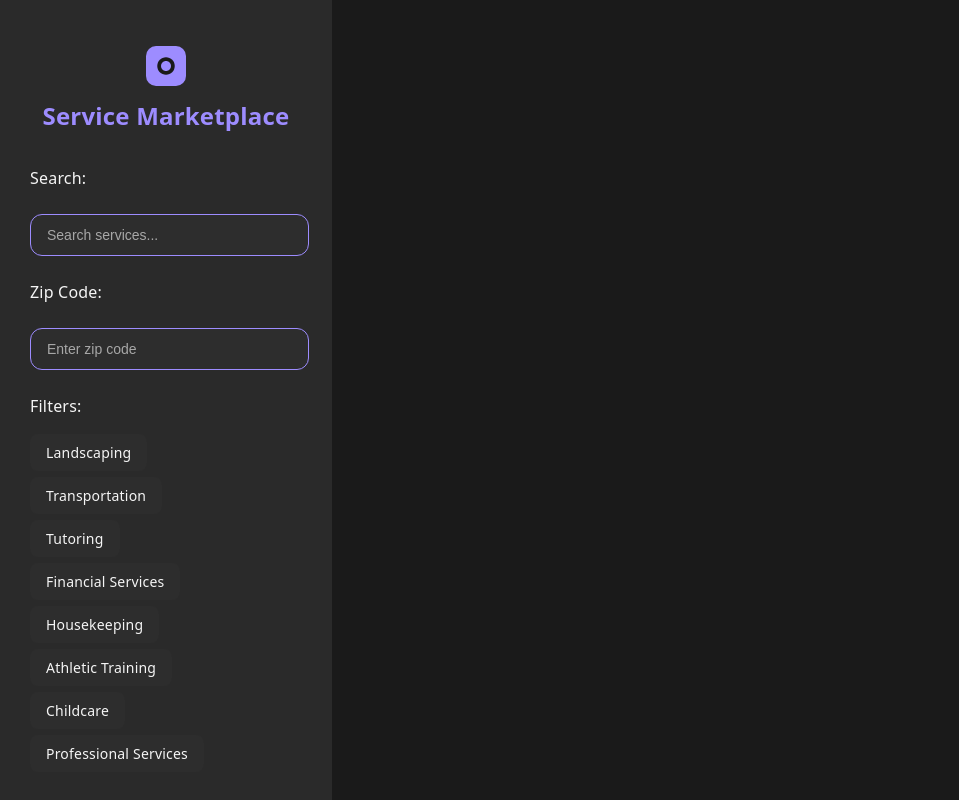
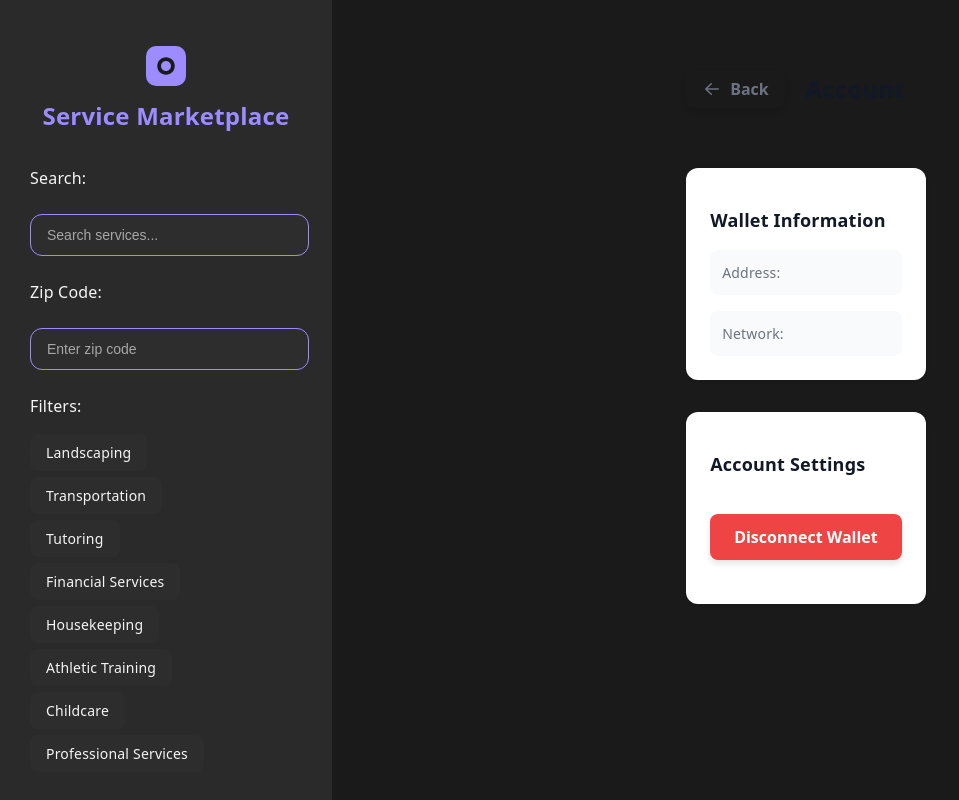
Before and after one commit to RichCanvas3/service-marketplace, a React (Vite) app in the folder client/: page /account in a window 1280 px wide. Shown: the whole page, without its empty margins (0-959 px from the left). Built offline with nearby package versions, Linux system fonts and the light colour scheme.

Commit message:
Add MetaMask integration with account page and network detection

```diff
--- a/client/src/App.tsx
+++ b/client/src/App.tsx
@@ -9,6 +9,7 @@ import GaragePage from './pages/GaragePage';
 import TutoringPage from './pages/TutoringPage';
 import DesignPage from './pages/DesignPage';
 import LoyaltyCardPage from './pages/LoyaltyCardPage';
+import AccountPage from './pages/AccountPage';
 import { ZipCodeProvider } from './context/ZipCodeContext';
 import { SearchProvider } from './context/SearchContext';
 import SideNav from './components/SideNav';
@@ -31,6 +32,7 @@ const App: React.FC = () => {
                 <Route path="/abct" element={<TutoringPage />} />
                 <Route path="/ccds" element={<DesignPage />} />
                 <Route path="/loyalty-card" element={<LoyaltyCardPage />} />
+                <Route path="/account" element={<AccountPage />} />
               </Routes>
             </Router>
           </div>
--- /dev/null
+++ b/client/src/pages/AccountPage.tsx
@@ -0,0 +1,220 @@
+import React, { useState, useEffect } from 'react';
+import { useNavigate } from 'react-router-dom';
+import { ArrowLeftIcon } from '@heroicons/react/20/solid';
+
+const AccountPage: React.FC = () => {
+  const navigate = useNavigate();
+  const account = localStorage.getItem('walletAddress');
+  const [network, setNetwork] = useState<string>('');
+
+  useEffect(() => {
+    const getNetwork = async () => {
+      if (window.ethereum) {
+        try {
+          const chainId = await window.ethereum.request({ method: 'eth_chainId' });
+          // Convert chainId to network name
+          switch (chainId) {
+            case '0x1':
+              setNetwork('Ethereum Mainnet');
+              break;
+            case '0xe704':
+              setNetwork('Linea Mainnet');
+              break;
+            case '0xe705':
+              setNetwork('Linea Testnet');
+              break;
+            default:
+              setNetwork(`Unknown Network (${chainId})`);
+          }
+        } catch (error) {
+          console.error('Error getting network:', error);
+          setNetwork('Error fetching network');
+        }
+      }
+    };
+
+    getNetwork();
+
+    // Listen for network changes
+    if (window.ethereum) {
+      window.ethereum.on('chainChanged', (chainId: string) => {
+        switch (chainId) {
+          case '0x1':
+            setNetwork('Ethereum Mainnet');
+            break;
+          case '0xe704':
+            setNetwork('Linea Mainnet');
+            break;
+          case '0xe705':
+            setNetwork('Linea Testnet');
+            break;
+          default:
+            setNetwork(`Unknown Network (${chainId})`);
+        }
+      });
+    }
+
+    return () => {
+      if (window.ethereum) {
+        window.ethereum.removeListener('chainChanged', () => {});
+      }
+    };
+  }, []);
+
+  const handleDisconnect = async () => {
+    try {
+      // Clear local storage
+      localStorage.removeItem('walletAddress');
+
+      // Clear MetaMask connection
+      if (window.ethereum) {
+        // Request MetaMask to disconnect
+        await window.ethereum.request({
+          method: 'wallet_revokePermissions',
+          params: [{ eth_accounts: {} }]
+        });
+      }
+
+      // Navigate back to home
+      navigate('/');
+    } catch (error) {
+      console.error('Error disconnecting wallet:', error);
+      alert('Failed to disconnect wallet. Please try again.');
+    }
+  };
+
+  return (
+    <div style={styles.container}>
+      <div style={styles.header}>
+        <button
+          onClick={() => navigate('/')}
+          style={styles.backButton}
+        >
+          <ArrowLeftIcon style={styles.backIcon} />
+          Back
+        </button>
+        <h1 style={styles.title}>Account</h1>
+      </div>
+
+      <div style={styles.content}>
+        <div style={styles.section}>
+          <h2 style={styles.sectionTitle}>Wallet Information</h2>
+          <div style={styles.walletInfo}>
+            <div style={styles.infoRow}>
+              <span style={styles.label}>Address:</span>
+              <span style={styles.value}>{account}</span>
+            </div>
+            <div style={styles.infoRow}>
+              <span style={styles.label}>Network:</span>
+              <span style={styles.value}>{network}</span>
+            </div>
+          </div>
+        </div>
+
+        <div style={styles.section}>
+          <h2 style={styles.sectionTitle}>Account Settings</h2>
+          <button
+            onClick={handleDisconnect}
+            style={styles.disconnectButton}
+          >
+            Disconnect Wallet
+          </button>
+        </div>
+      </div>
+    </div>
+  );
+};
+
+const styles = {
+  container: {
+    maxWidth: '800px',
+    margin: '0 auto',
+    padding: '20px',
+  },
+  header: {
+    display: 'flex',
+    alignItems: 'center',
+    marginBottom: '40px',
+    position: 'relative' as const,
+  },
+  backButton: {
+    display: 'flex',
+    alignItems: 'center',
+    background: 'none',
+    border: 'none',
+    color: '#6B7280',
+    cursor: 'pointer',
+    fontSize: '16px',
+    padding: '8px 16px',
+    borderRadius: '8px',
+    transition: 'background-color 0.2s',
+    ':hover': {
+      backgroundColor: '#F3F4F6',
+    },
+  },
+  backIcon: {
+    width: '20px',
+    height: '20px',
+    marginRight: '8px',
+  },
+  title: {
+    fontSize: '24px',
+    fontWeight: '600',
+    color: '#111827',
+    margin: '0 auto',
+  },
+  content: {
+    display: 'flex',
+    flexDirection: 'column' as const,
+    gap: '32px',
+  },
+  section: {
+    backgroundColor: '#FFFFFF',
+    borderRadius: '12px',
+    padding: '24px',
+    boxShadow: '0 1px 3px rgba(0, 0, 0, 0.1)',
+  },
+  sectionTitle: {
+    fontSize: '18px',
+    fontWeight: '600',
+    color: '#111827',
+    marginBottom: '16px',
+  },
+  walletInfo: {
+    display: 'flex',
+    flexDirection: 'column' as const,
+    gap: '16px',
+  },
+  infoRow: {
+    display: 'flex',
+    justifyContent: 'space-between',
+    alignItems: 'center',
+    padding: '12px',
+    backgroundColor: '#F9FAFB',
+    borderRadius: '8px',
+  },
+  label: {
+    color: '#6B7280',
+    fontSize: '14px',
+  },
+  value: {
+    color: '#111827',
+    fontSize: '14px',
+    fontFamily: 'monospace',
+  },
+  disconnectButton: {
+    backgroundColor: '#EF4444',
+    color: '#FFFFFF',
+    border: 'none',
+    padding: '12px 24px',
+    borderRadius: '8px',
+    fontSize: '16px',
+    cursor: 'pointer',
+    transition: 'background-color 0.2s',
+    ':hover': {
+      backgroundColor: '#DC2626',
+    },
+  },
+};
+
+export default AccountPage;
--- a/client/src/pages/RootPage.tsx
+++ b/client/src/pages/RootPage.tsx
@@ -1,13 +1,56 @@
 import { ShoppingCartIcon, BriefcaseIcon, UserCircleIcon, StarIcon } from '@heroicons/react/20/solid';
-import { Link } from 'react-router-dom';
+import { Link, useNavigate } from 'react-router-dom';
+import { useState, useEffect } from 'react';
 import '../custom-styles.css';
 import ServiceList from '../components/ServiceList';
 import { useZipCode } from '../context/ZipCodeContext';
 import { useSearch } from '../context/SearchContext';
 
+declare global {
+  interface Window {
+    ethereum?: any;
+  }
+}
+
 const RootPage: React.FC = () => {
   const { zipCode } = useZipCode();
   const { searchQuery } = useSearch();
+  const [account, setAccount] = useState<string | null>(null);
+  const navigate = useNavigate();
+
+  useEffect(() => {
+    const savedAccount = localStorage.getItem('walletAddress');
+    if (savedAccount) {
+      setAccount(savedAccount);
+    }
+  }, []);
+
+  const connectWallet = async () => {
+    try {
+      if (window.ethereum) {
+        const accounts = await window.ethereum.request({ method: 'eth_requestAccounts' });
+        setAccount(accounts[0]);
+        localStorage.setItem('walletAddress', accounts[0]);
+      } else {
+        alert('Please install MetaMask to use this feature');
+      }
+    } catch (error) {
+      console.error('Error connecting to MetaMask:', error);
+      alert('Failed to connect to MetaMask');
+    }
+  };
+
+  const truncateAddress = (address: string) => {
+    return `${address.slice(0, 5)}...`;
+  };
+
+  const handleWalletClick = () => {
+    if (account) {
+      navigate('/account');
+    } else {
+      connectWallet();
+    }
+  };
 
   return (
     <div className="root-page-container">
@@ -15,7 +58,12 @@ const RootPage: React.FC = () => {
         <Link to="/loyalty-card">
           <button className="loyalty-card-button">Loyalty Card</button>
         </Link>
-        <button className="connect-wallet-button">Connect Wallet</button>
+        <button
+          className="connect-wallet-button"
+          onClick={handleWalletClick}
+        >
+          {account ? truncateAddress(account) : 'Connect Wallet'}
+        </button>
       </div>
       <h2 className="content-heading">
         {zipCode ? `Services near ${zipCode}` : 'All Services'}
```
